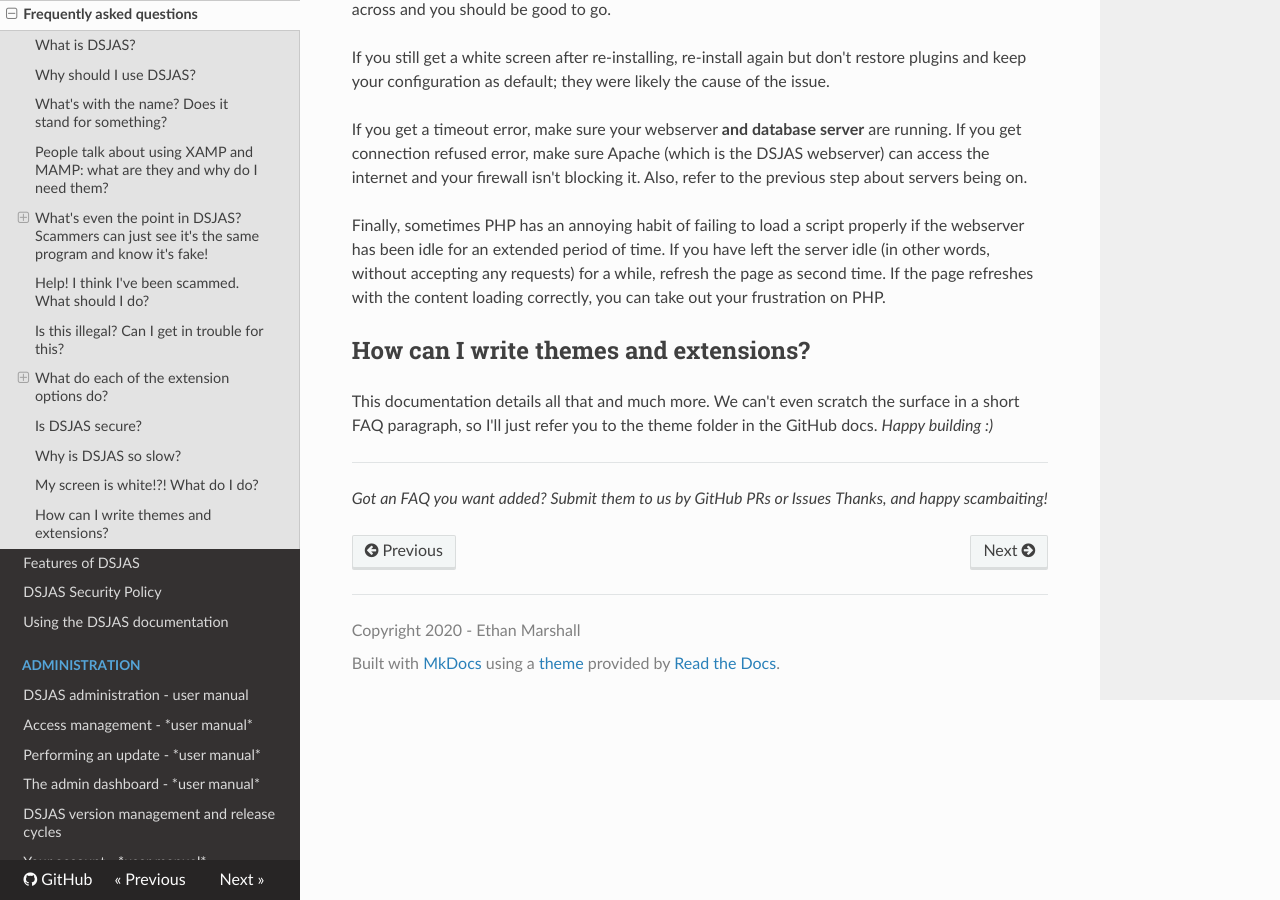
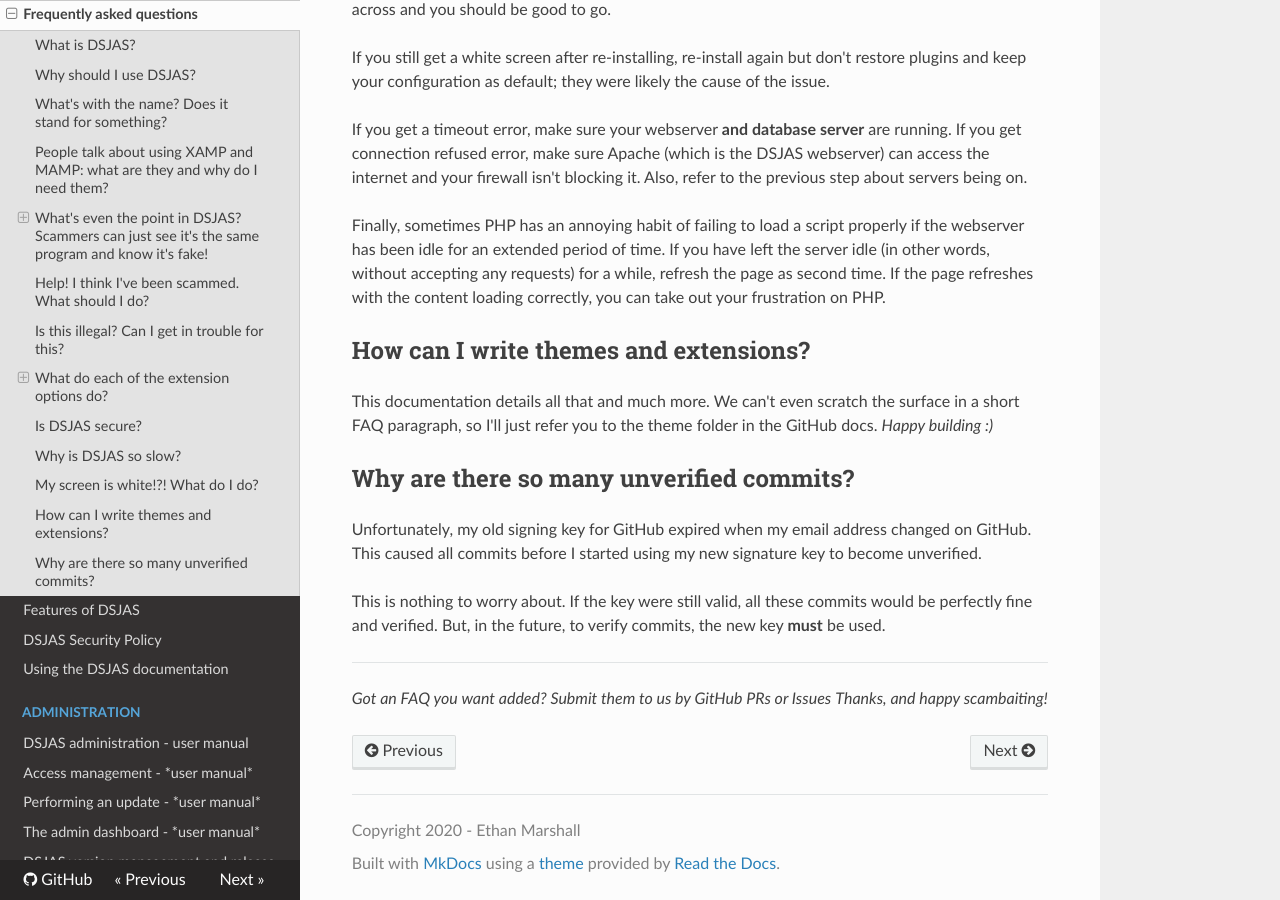
Before and after one commit to DSJAS/DSJAS, an MkDocs documentation site: the page built from docs/FAQ.md, in a window 1280 px wide and 900 px high, scrolled down 5584 px. Built offline with MkDocs 1.6.1, drawn with Linux system fonts in a browser that asks for light colours; nearby versions of some CDN libraries.

Commit message:
Add explanation about unverified commits

```diff
--- a/docs/FAQ.md
+++ b/docs/FAQ.md
@@ -154,6 +154,12 @@ Finally, sometimes PHP has an annoying habit of failing to load a script properl
 
 This documentation details all that and much more. We can't even scratch the surface in a short FAQ paragraph, so I'll just refer you to the theme folder in the GitHub docs. *Happy building :)*
 
+## Why are there so many unverified commits?
+
+Unfortunately, my old signing key for GitHub expired when my email address changed on GitHub. This caused all commits before I started using my new signature key to become unverified.
+
+This is nothing to worry about. If the key were still valid, all these commits would be perfectly fine and verified. But, in the future, to verify commits, the new key **must** be used.
+
 ---
 
 *Got an FAQ you want added? Submit them to us by GitHub PRs or Issues* *Thanks, and happy scambaiting!*
```
